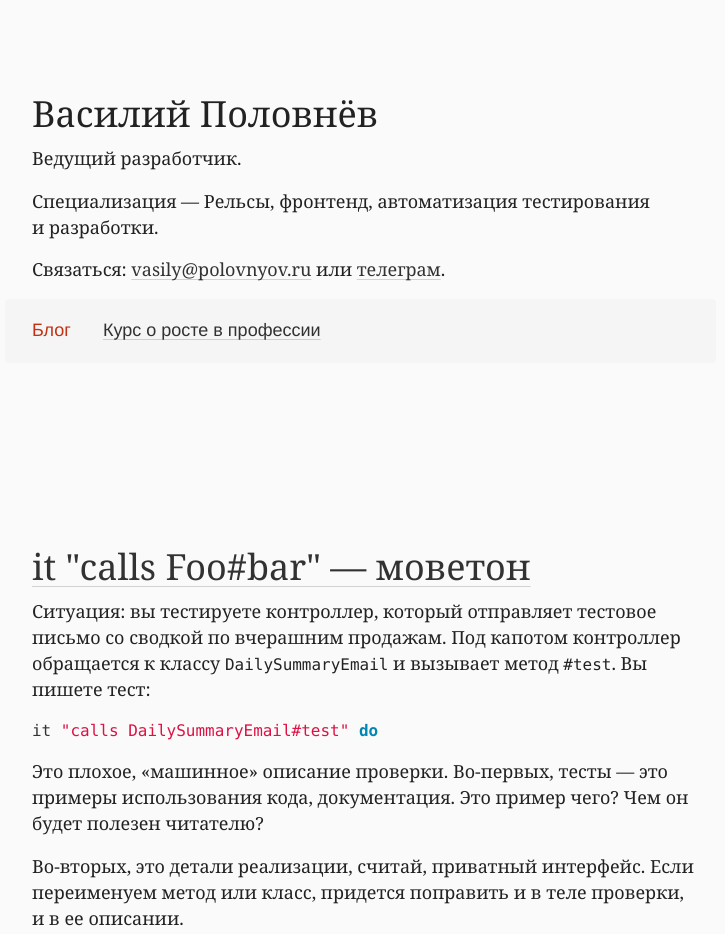
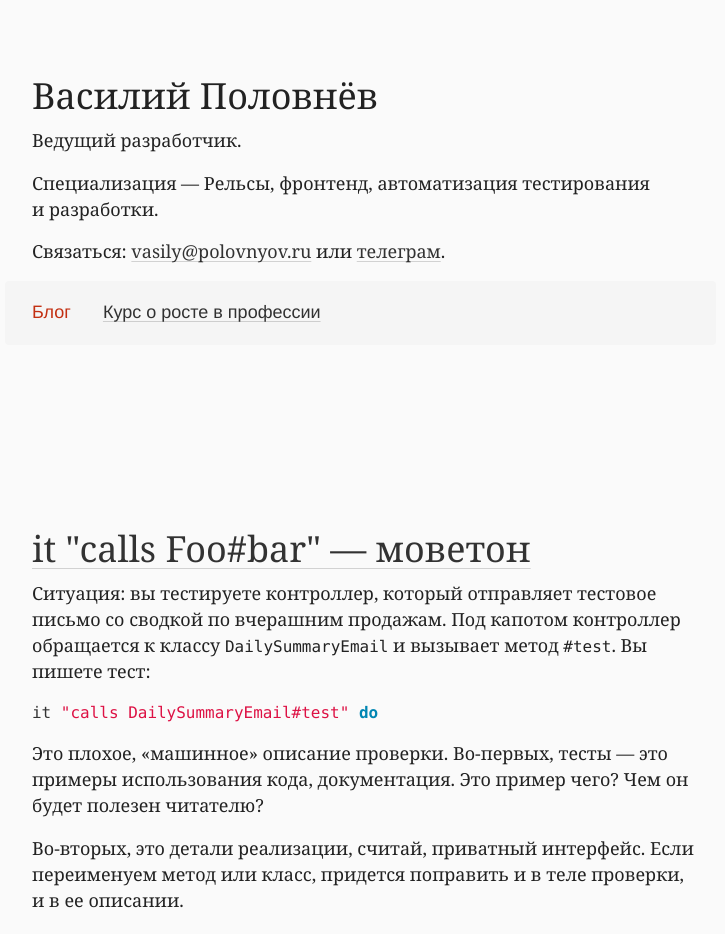
Before and after one commit to vast/vast.github.io, a Jekyll site: the page built from index.html, in a window 1280 px wide. Shown: the top 934 px of the page, without its empty margins (248-973 px from the left). Built offline with Jekyll 4.4.1, drawn with Linux system fonts in a browser that asks for light colours.

Commit message:
get rid of global-container (but still use it in /tests/)

```diff
--- a/_layouts/default.html
+++ b/_layouts/default.html
@@ -51,7 +51,6 @@
 <noscript><div><img src="https://mc.yandex.ru/watch/37100705" style="position:absolute; left:-9999px;" alt="" /></div></noscript>
 <!-- /Yandex.Metrika counter -->
 
-  <div class="global-container">
   <header class="header">
     <div class="header-contents">
       <a href="/">{{ site.title }}</a>
@@ -175,7 +174,6 @@
       </span>
     </footer>
   </div>
-  </div>
 
   <script src="/js/errything.js"></script>
   <script src="https://npmcdn.com/social-likes-next/dist/social-likes.min.js"></script>
--- a/index.html
+++ b/index.html
@@ -45,7 +45,6 @@
 <noscript><div><img src="https://mc.yandex.ru/watch/37100705" style="position:absolute; left:-9999px;" alt="" /></div></noscript>
 <!-- /Yandex.Metrika counter -->
 
-  <div class="global-container">
   <article class="post post--about post--ignored">
     <header class="post-header">
       <h1 class="post-title post-title--main">
@@ -111,7 +110,7 @@
   </div>
 
   <footer class="old_posts">
-      <h1 class="old_posts-title">Архив</h1>
+    <h3 class="old_posts-title">Архив</h3>
     <ul class="old_posts-list">
       {% for post in site.posts offset:20 %}
         <li class="{{ post.classes }}">
@@ -122,7 +121,6 @@
       {% endfor %}
     </ul>
   </footer>
-  </div>
 
   <script src="/js/errything.js"></script>
   <script>typographer.kickit('.post-contents, .post-title')</script>
```
Lines whose indentation alone changed are shown as unchanged.
